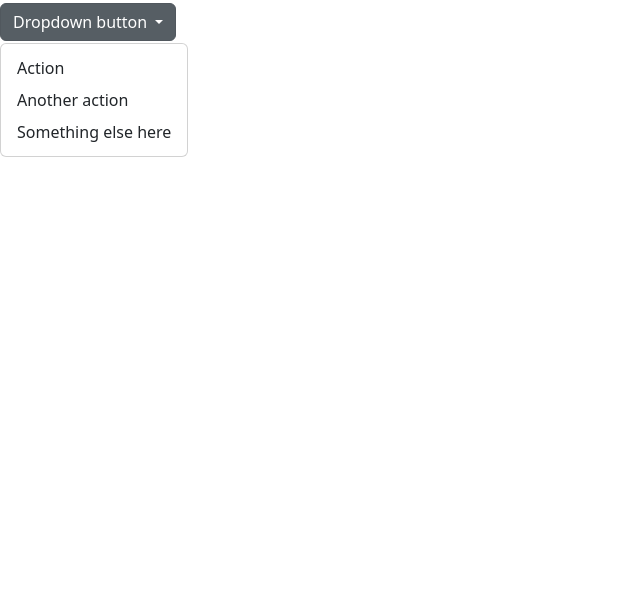
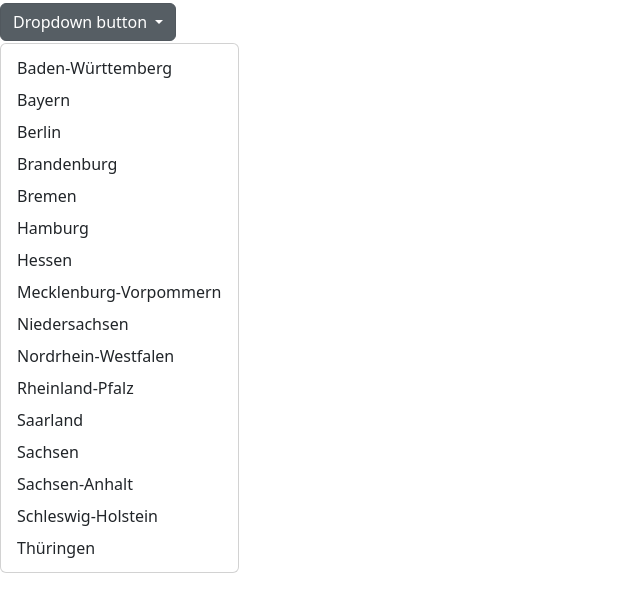
Before and after one commit to janthanei/globallawhubai, a website: page index.html in a window 1280 px wide. Both pictures are taken after a click on the button "Dropdown button". Shown: the part 53-664 px from the top of the page, without its empty margins (0-640 px from the left). Drawn offline with nearby package versions, Linux system fonts and the light colour scheme.

Commit message:
added dropdown values

```diff
--- a/index.html
+++ b/index.html
@@ -14,11 +14,31 @@
         <button class="btn btn-secondary dropdown-toggle" type="button" data-bs-toggle="dropdown" aria-expanded="false">
           Dropdown button
         </button>
-        <ul class="dropdown-menu">
+        <!--<ul class="dropdown-menu">
           <li><a class="dropdown-item" href="#">Action</a></li>
           <li><a class="dropdown-item" href="#">Another action</a></li>
           <li><a class="dropdown-item" href="#">Something else here</a></li>
-        </ul>
+        </ul>-->
+        <div class="dropdown-menu" aria-labelledby="dropdownMenuButton" id="bundeslaenderDropdown">
+            <!-- Dropdown items will be populated here -->
+        </div>
       </div>
+
+      <script>
+        // Fetch the JSON file and populate the dropdown
+        fetch('de_bundeslaender.json')
+            .then(response => response.json())
+            .then(data => {
+                const dropdownMenu = document.getElementById('bundeslaenderDropdown');
+                data.forEach(bundesland => {
+                    const item = document.createElement('a');
+                    item.className = 'dropdown-item';
+                    item.href = '#';
+                    item.textContent = bundesland;
+                    dropdownMenu.appendChild(item);
+                });
+            })
+            .catch(error => console.error('Error fetching the JSON file:', error));
+    </script>
   </body>
 </html>
```
